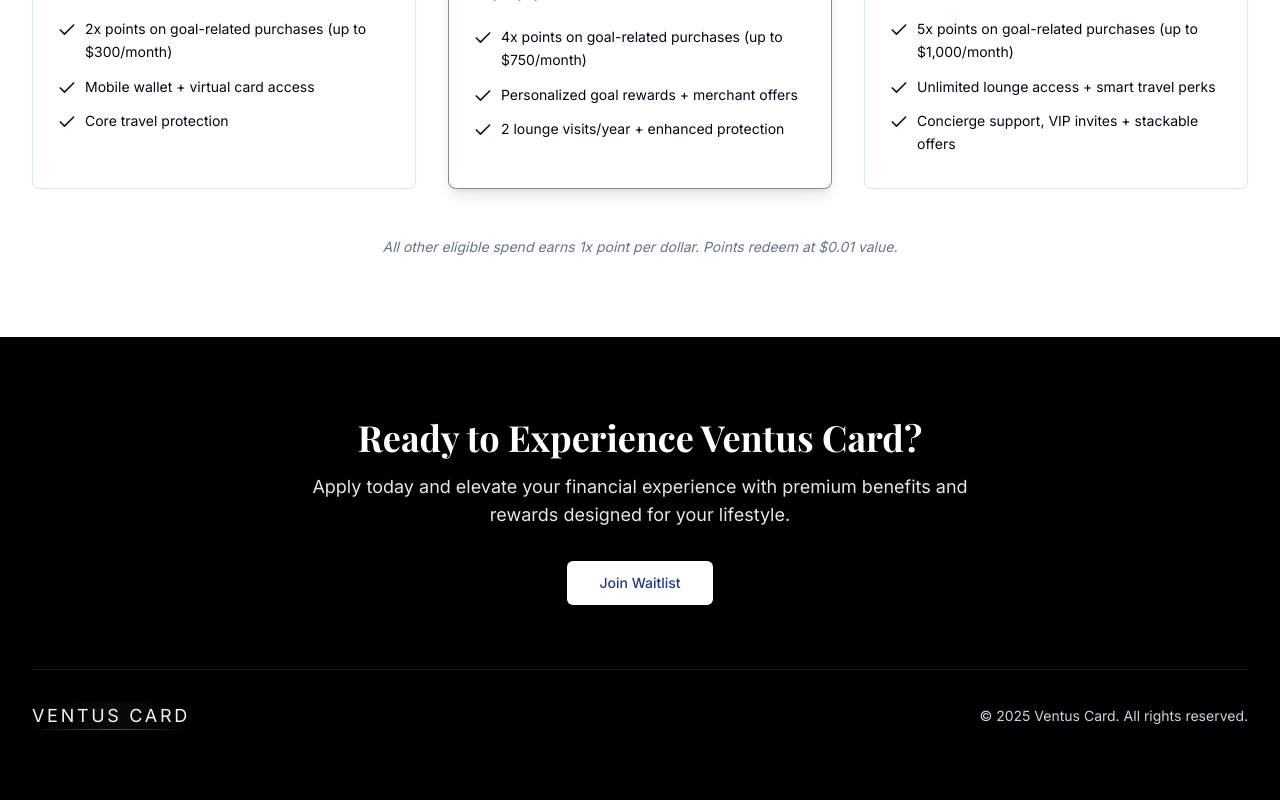
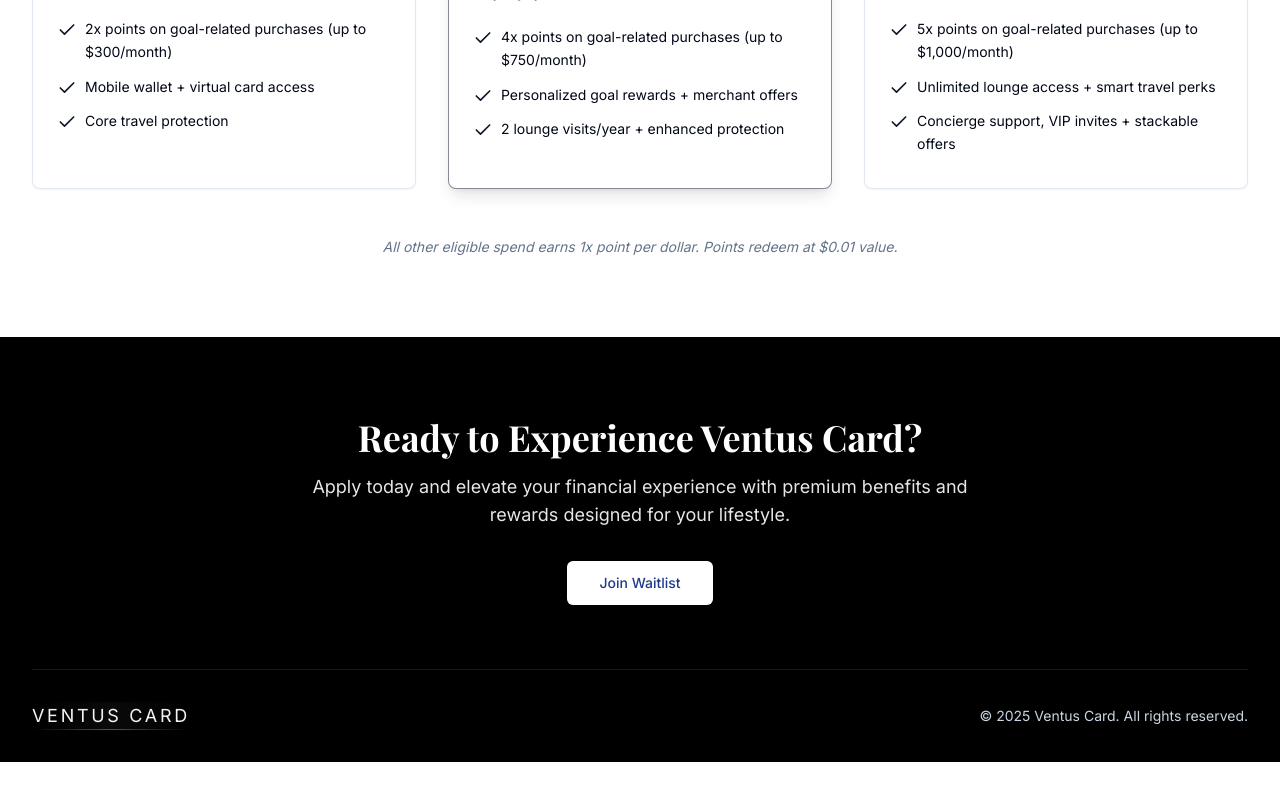
Before and after one commit to VentusCard/ventus, a React (Vite) app: page / in a window 1280 px wide. Shown: the part 3395-4195 px from the top of the page. After the commit the page ends 4157 px from the top, so only its background shows below. Built offline with nearby package versions, Linux system fonts and the light colour scheme.

Commit message:
Fix: Remove extra space
The extra black space at the bottom of the screen is still present.

```diff
--- a/src/components/CTA.tsx
+++ b/src/components/CTA.tsx
@@ -3,7 +3,7 @@ import { Button } from "@/components/ui/button"
 
 const CTA = () => {
   return (
-    <section className="py-20 bg-black text-white">
+    <section className="py-20 pb-8 bg-black text-white">
       <div className="max-w-7xl mx-auto px-4 md:px-8">
         {/* Main CTA Content */}
         <div className="text-center mb-16">
```
